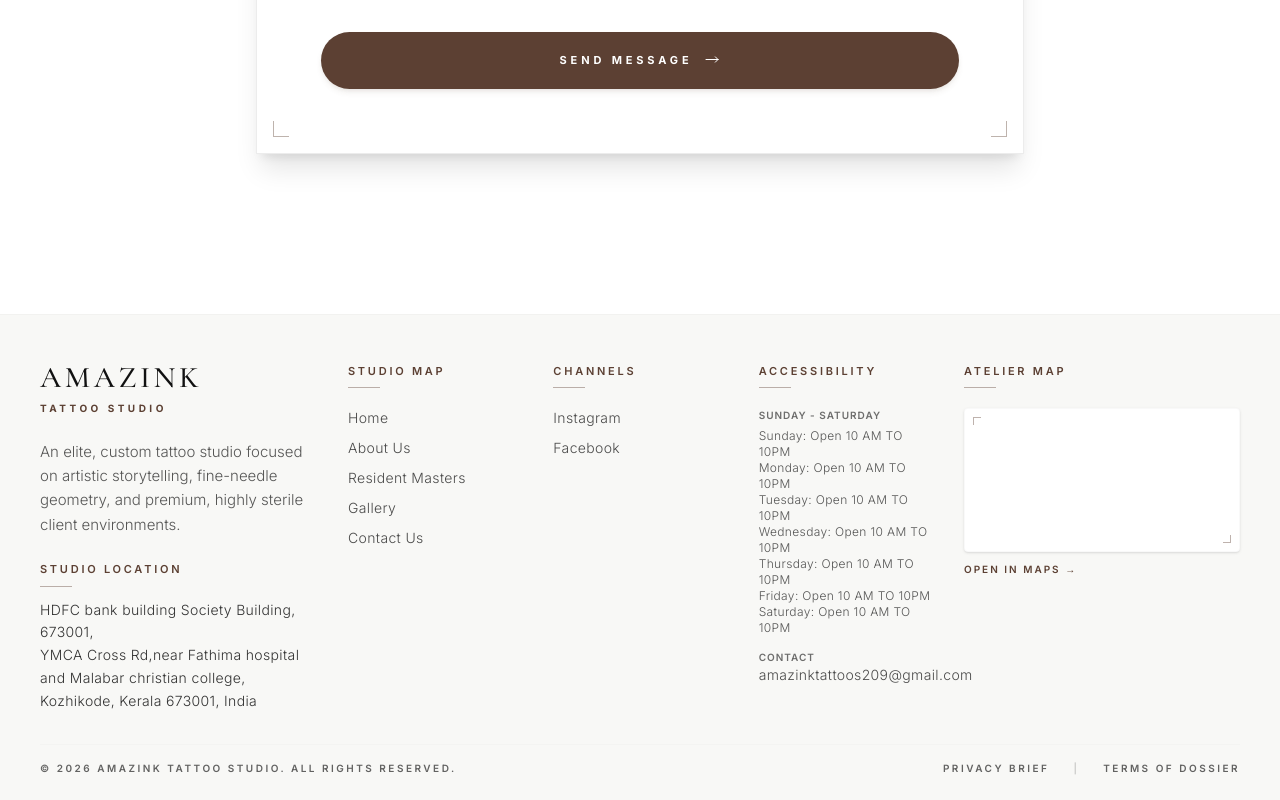
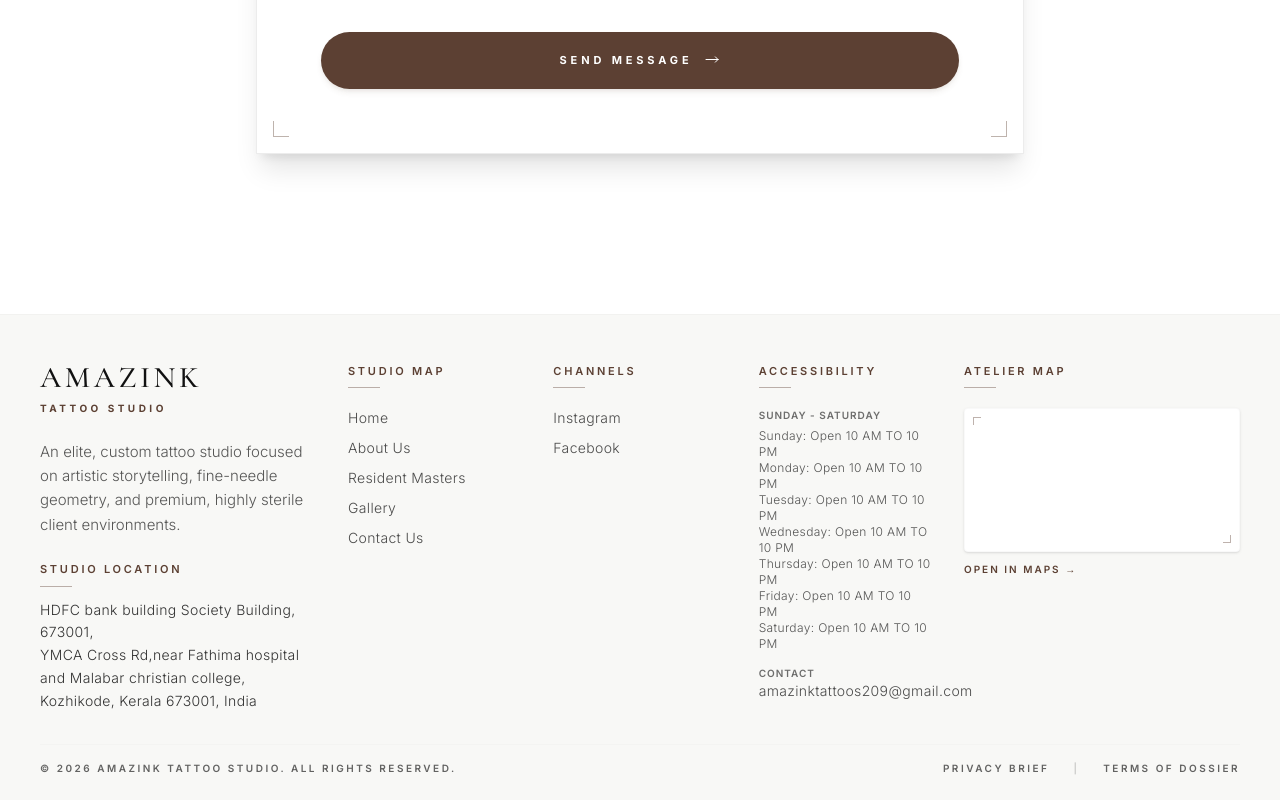
Before and after one commit to NYLEXWEB/Amazink-Tattoo, a Next.js app: page / in a window 1280 px wide. Shown: the part 7694-8494 px from the top of the page. Built offline with nearby package versions, Linux system fonts and the light colour scheme; grey boxes are pictures that could not be loaded.

Commit message:
footer update

```diff
--- a/src/components/Footer.tsx
+++ b/src/components/Footer.tsx
@@ -112,13 +112,13 @@ export default function Footer() {
               <li>
                 <span className="text-text-dark/60 block text-[10px] tracking-[0.1em] font-semibold">SUNDAY - SATURDAY</span>
                 <span className="block text-xs text-text-dark/70 font-light mt-1.5 space-y-1">
-                  <span>Sunday: Open 10 AM TO 10PM</span><br />
-                  <span>Monday: Open 10 AM TO 10PM</span><br />
-                  <span>Tuesday: Open 10 AM TO 10PM</span><br />
-                  <span>Wednesday: Open 10 AM TO 10PM</span><br />
-                  <span>Thursday: Open 10 AM TO 10PM</span><br />
-                  <span>Friday: Open 10 AM TO 10PM</span><br />
-                  <span>Saturday: Open 10 AM TO 10PM</span>
+                  <span>Sunday: Open 10 AM TO 10 PM</span><br />
+                  <span>Monday: Open 10 AM TO 10 PM</span><br />
+                  <span>Tuesday: Open 10 AM TO 10 PM</span><br />
+                  <span>Wednesday: Open 10 AM TO 10 PM</span><br />
+                  <span>Thursday: Open 10 AM TO 10 PM</span><br />
+                  <span>Friday: Open 10 AM TO 10 PM</span><br />
+                  <span>Saturday: Open 10 AM TO 10 PM</span>
                 </span>
               </li>
               <li>
```
